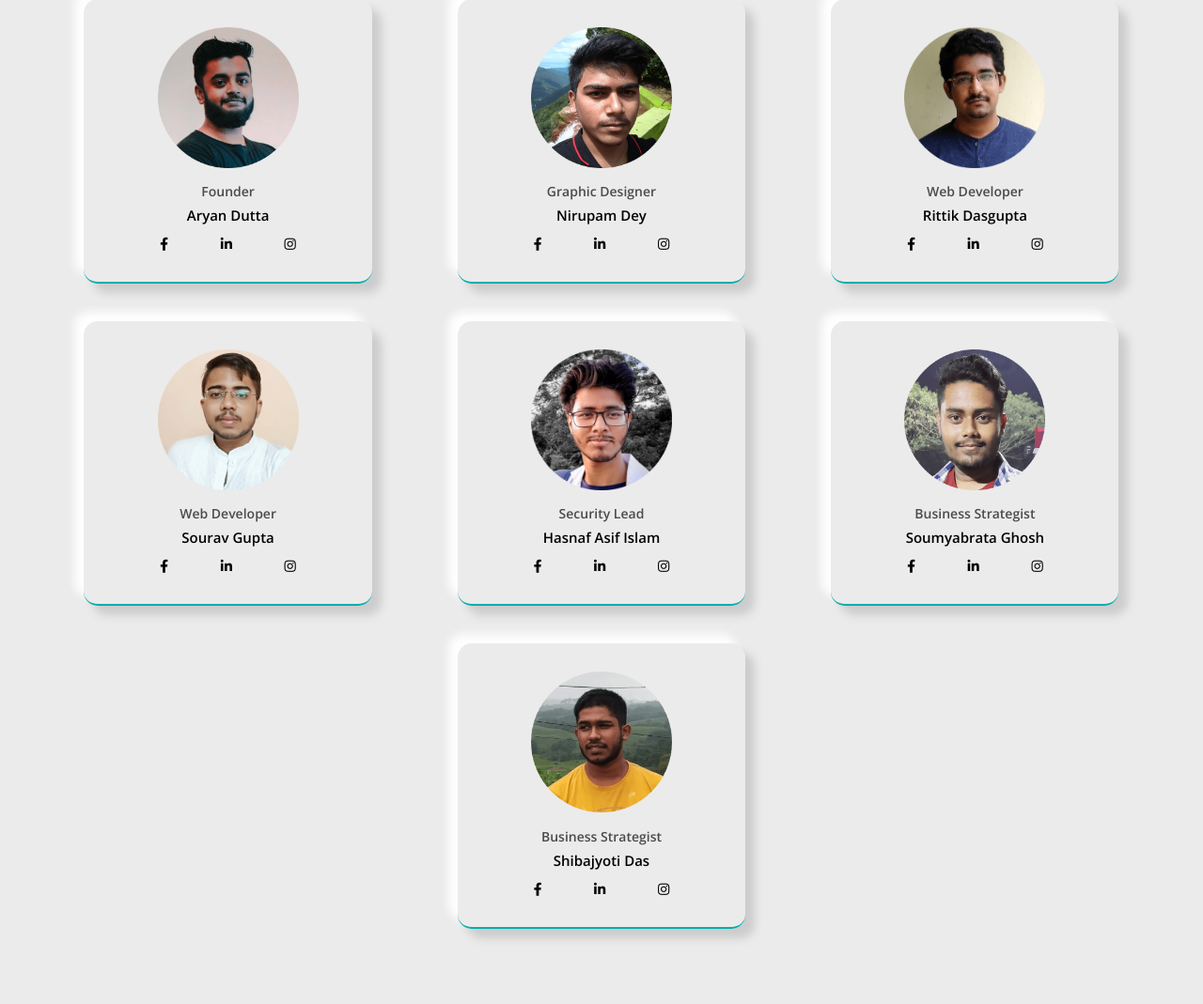
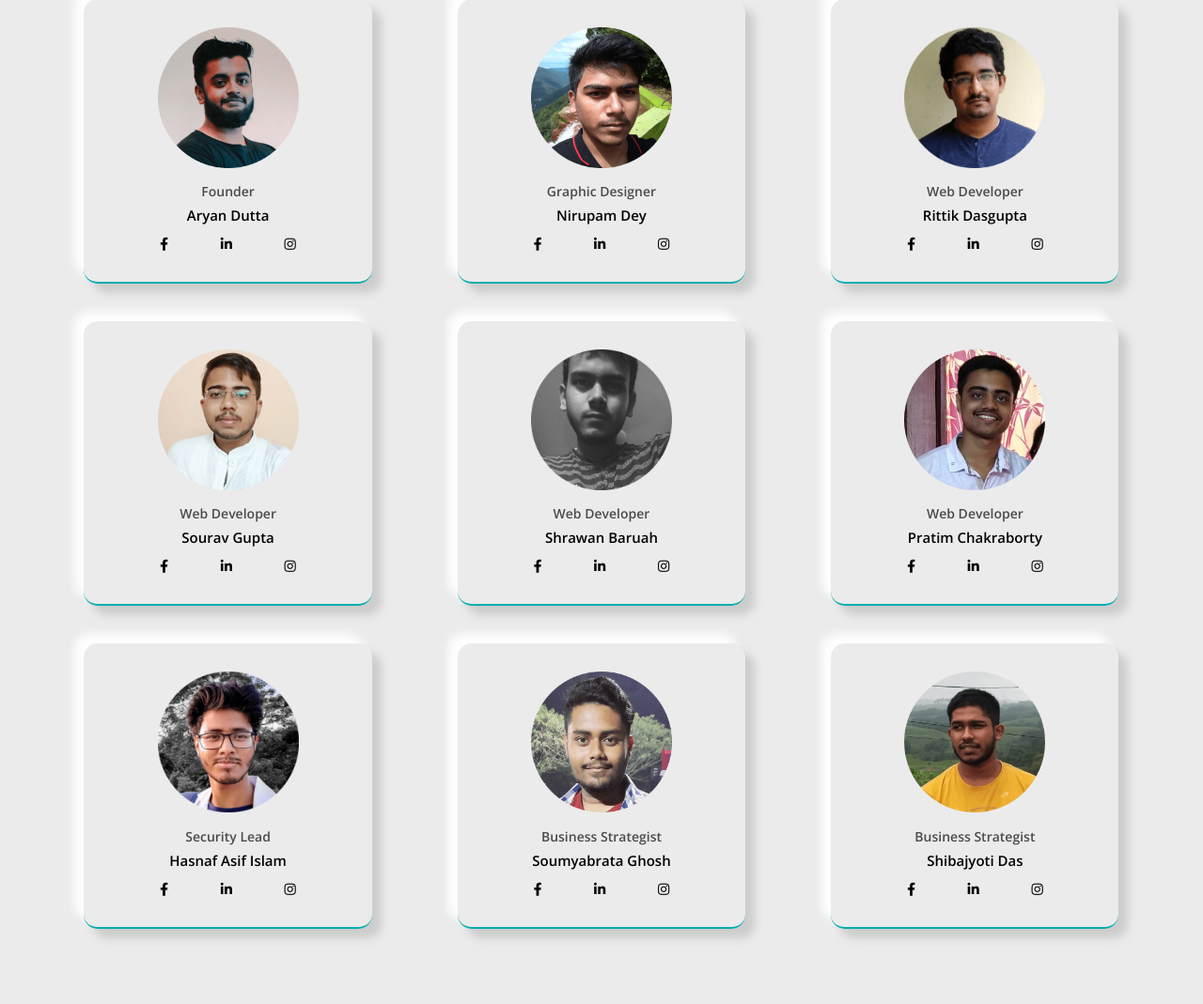
Before and after one commit to prasanjit101/official-deployed, a Django app: page /team/ in a window 1280 px wide. Shown: the part 268-1337 px from the top of the page at 94% size. Run offline with Django 3.2, Linux system fonts and the light colour scheme; some libraries are stand-ins or nearby versions.

Commit message:
Added 2 team members

```diff
--- a/main/templates/main/team.html
+++ b/main/templates/main/team.html
@@ -219,6 +219,42 @@
                 </div>
                 <div class="col-xs-12 col-md-4 cards-content">
                     <div class="h-full flex flex-col items-center text-center cards col-xs-10">
+                        <img alt="team" class="flex-shrink-0 rounded-lg w-full h-56 object-cover object-center mb-4 team-member" src="../../static/assets/compress/sb-min.png">
+                        <div class="w-full card-subsection">
+                            <h3 class="mt-3 mb-3 member-role">Web Developer</h3>
+                            <p class="mb-4 text-2xl member-name">Shrawan Baruah</p>
+                            <div class="col-xs-12 card-footer">
+                                <div class="col-xs-10 card-footer-content-wrapper">
+                                    <ul class="col-xs-12 card-footer-content-inner">
+                                        <li class="card-footer-item"><a href="https://www.facebook.com/shrawan.baruah" class="card-footer-link" target="_blank"><i class="fab fa-facebook-f"></i></a></li>
+                                        <li class="card-footer-item"><a href="https://www.linkedin.com/in/shrawan-baruah-43b346197" class="card-footer-link" target="_blank"><i class="fab fa-linkedin-in"></i></a></li>
+                                        <li class="card-footer-item"><a href="https://www.instagram.com/p/B863Nq0JSkM/?igshid=1s5mw6tezn28j" class="card-footer-link" target="_blank"><i class="fab fa-instagram"></i></a></li>
+                                    </ul>
+                                </div>
+                            </div>
+                        </div>
+                    </div>
+                </div>
+                <div class="col-xs-12 col-md-4 cards-content">
+                    <div class="h-full flex flex-col items-center text-center cards col-xs-10">
+                        <img alt="team" class="flex-shrink-0 rounded-lg w-full h-56 object-cover object-center mb-4 team-member" src="../../static/assets/compress/pc-min.png">
+                        <div class="w-full card-subsection">
+                            <h3 class="mt-3 mb-3 member-role">Web Developer</h3>
+                            <p class="mb-4 text-2xl member-name">Pratim Chakraborty</p>
+                            <div class="col-xs-12 card-footer">
+                                <div class="col-xs-10 card-footer-content-wrapper">
+                                    <ul class="col-xs-12 card-footer-content-inner">
+                                        <li class="card-footer-item"><a href="https://www.facebook.com/pratim.chakraborty.9421" class="card-footer-link" target="_blank"><i class="fab fa-facebook-f"></i></a></li>
+                                        <li class="card-footer-item"><a href="https://www.linkedin.com/in/pratim-chakraborty-2a86881b2" class="card-footer-link" target="_blank"><i class="fab fa-linkedin-in"></i></a></li>
+                                        <li class="card-footer-item"><a href="http://instagram.com/pratim.chakraborty440" class="card-footer-link" target="_blank"><i class="fab fa-instagram"></i></a></li>
+                                    </ul>
+                                </div>
+                            </div>
+                        </div>
+                    </div>
+                </div>
+                <div class="col-xs-12 col-md-4 cards-content">
+                    <div class="h-full flex flex-col items-center text-center cards col-xs-10">
                         <img alt="team" class="flex-shrink-0 rounded-lg w-full h-56 object-cover object-center mb-4 team-member" src="../../static/assets/compress/hi-min.png">
                         <div class="w-full card-subsection">
                             <h3 class="mt-3 mb-3 member-role">Security Lead</h3>
@@ -271,6 +307,7 @@
                         </div>
                     </div>
                 </div>
+
             </div>
         </div>
     </section>
--- a/mysite/settings.py
+++ b/mysite/settings.py
@@ -24,7 +24,7 @@ BASE_DIR = os.path.dirname(os.path.dirname(os.path.abspath(__file__)))
 SECRET_KEY = os.environ.get("SECRET_KEY","default_value")
 
 # SECURITY WARNING: don't run with debug turned on in production!
-DEBUG =False
+DEBUG =True
 
 ALLOWED_HOSTS = ["*"]
 
```
Also changed, not shown: main/static/assets/compress/pc-min.png (added), main/static/assets/compress/sb-min.png (added).
